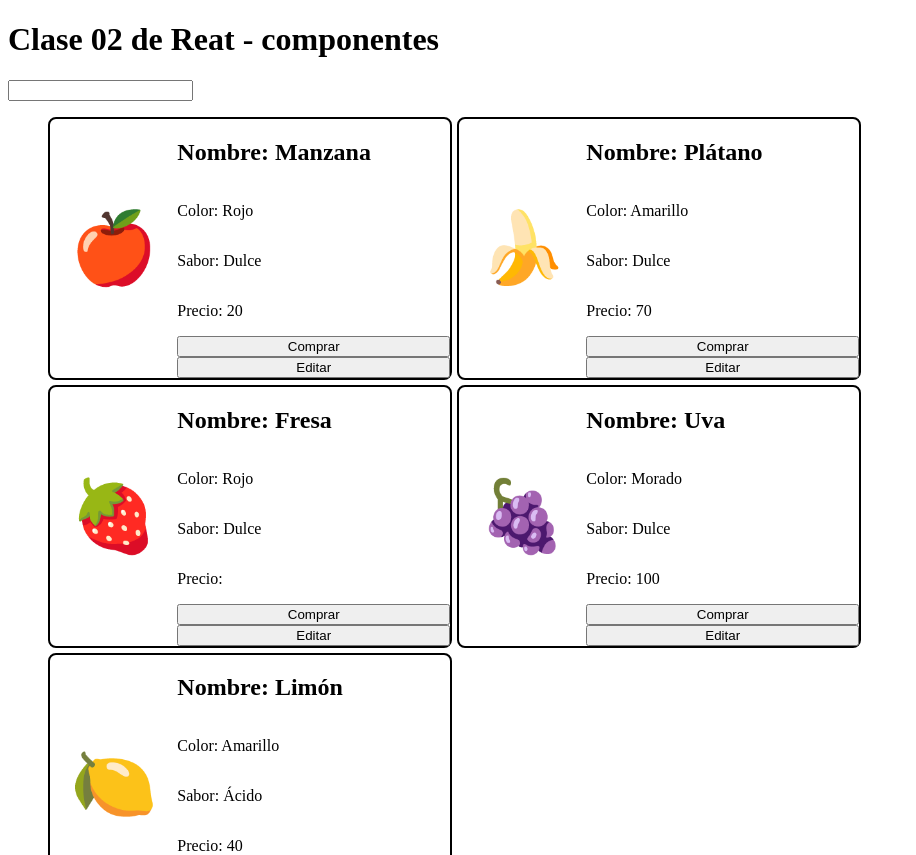
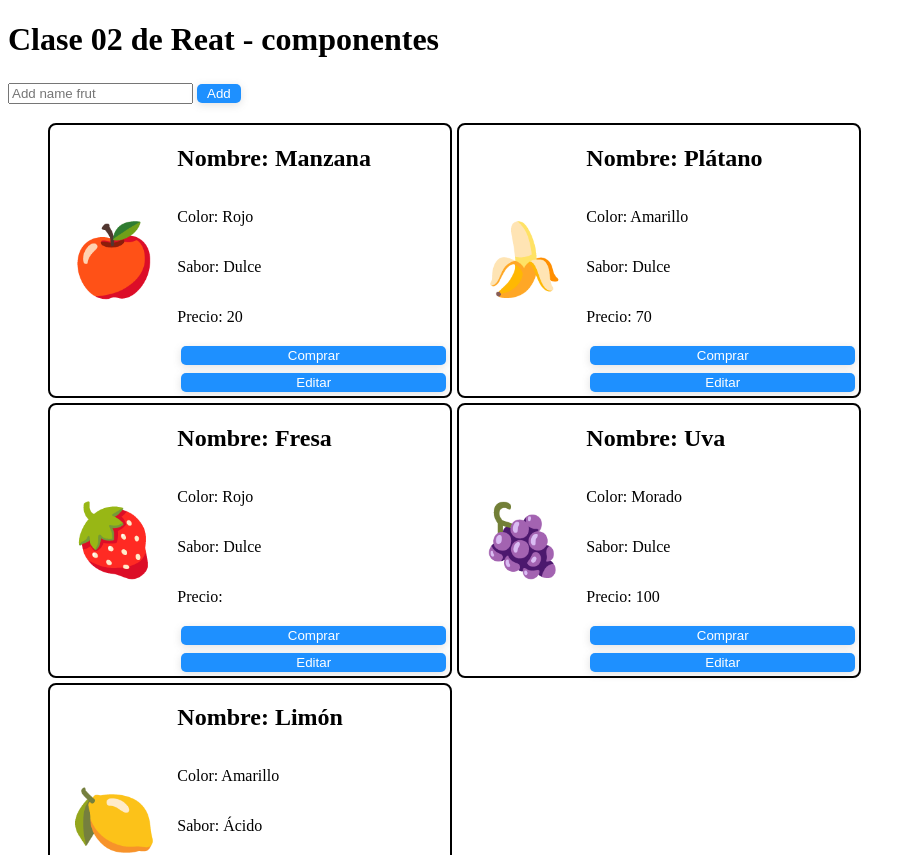
Before and after one commit to cesarju/store-fruts-hooks, a React (Vite) app: page / in a window 1280 px wide. Shown: the top 855 px of the page, without its empty margins (0-916 px from the left). Built offline with nearby package versions, Linux system fonts and the light colour scheme.

Commit message:
Add style card and button

```diff
--- a/src/components/ListaFrutas.jsx
+++ b/src/components/ListaFrutas.jsx
@@ -3,7 +3,8 @@ import { CardFruta } from "./CardFurta";
 function ListaFrutas({ lista }) {
   return (
     <div>
-      <input />
+      <input placeholder="Add name frut" />
+      <button>Add</button>
       <ol className="container-list">
         {lista.map((elemento, index) => (
           <CardFruta
--- a/src/components/cardFrutas.css
+++ b/src/components/cardFrutas.css
@@ -25,3 +25,13 @@
   display: flex;
   flex-wrap: wrap;
 }
+
+button {
+  margin: 4px;
+  color: white;
+  border-radius: 5px;
+  background-color: dodgerblue;
+  border: none;
+  box-shadow: rgba(99, 99, 99, 0.2) 0px 2px 8px 0px;
+  padding: 2px 10px;
+}
```
